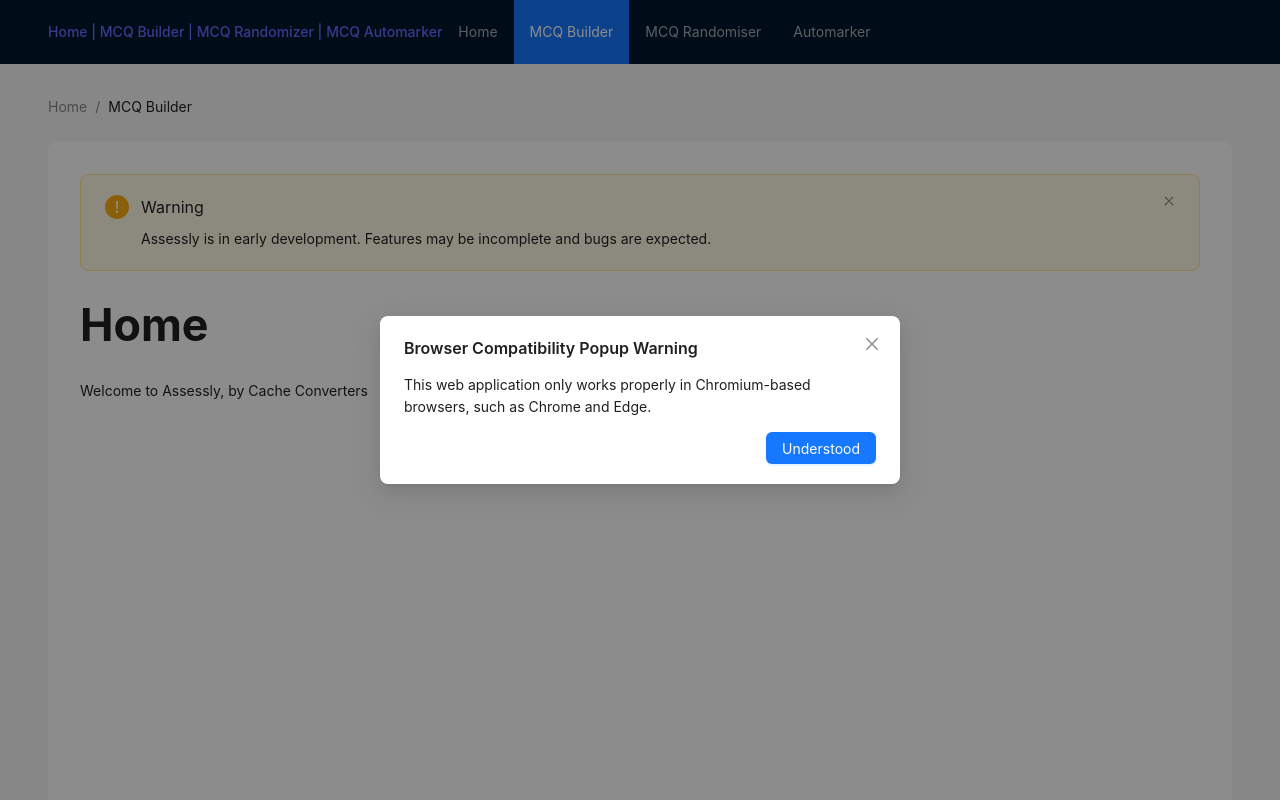
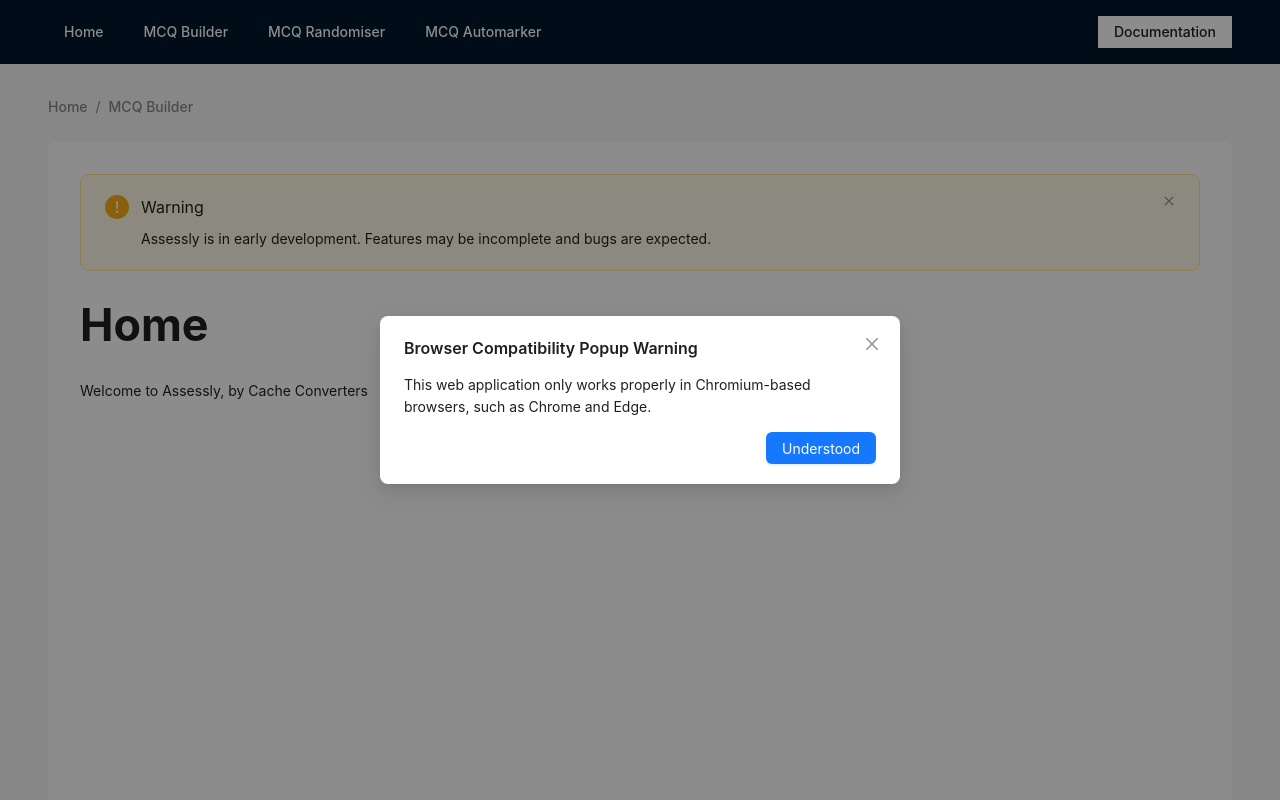
Before and after one commit to uoa-compsci399-2025-s1/capstone-project-2025-s1-team-11, a React (Vite) app in the folder client/: page / in a window 1280 px wide. Shown: the top 800 px of the page. Built offline with nearby package versions, Linux system fonts and the light colour scheme.

Commit message:
Visual updates after React Router added.
Buttons updated for React Router. Randomiser spelling updated to be consistent. Documentation page added. Breadcrumbs are now broken as they were linked to the layout page.

```diff
--- a/client/src/AppRoutes.jsx
+++ b/client/src/AppRoutes.jsx
@@ -4,7 +4,9 @@ import App from './App.jsx';
 import Home from "./pages/home.jsx";
 import Builder from "./pages/builder.jsx";
 import Marker from "./pages/marker.jsx";
-import Randomizer from "./pages/randomizer.jsx";
+import Randomiser from "./pages/randomiser.jsx";
+import Documentation from "./pages/documentation.jsx";
+
 
 export default function AppRoutes() {
     return (
@@ -12,8 +14,9 @@ export default function AppRoutes() {
             <Route element={<App />}>
                 <Route path="/" element={<Home />} />
                 <Route path="/builder" element={<Builder />} />
-                <Route path="/randomizer" element={<Randomizer />} />
+                <Route path="/randomiser" element={<Randomiser />} />
                 <Route path="/marker" element={<Marker />} />
+                <Route path="/documentation" element={<Documentation />} />
             </Route>
         </Routes>
     );
--- a/client/src/components/Layout.jsx
+++ b/client/src/components/Layout.jsx
@@ -1,6 +1,7 @@
 import React from 'react';
-import { Layout, Menu, Breadcrumb, theme } from 'antd';
-import {Navigation} from "./navigation.jsx";
+import { Layout, Breadcrumb, theme } from 'antd';
+import { Navigation } from "./navigation.jsx";
+import { Link } from 'react-router';
 
 const { Header, Content, Footer } = Layout;
 
@@ -9,27 +10,21 @@ const MCQLayout = ({ children }) => {
     token: { colorBgContainer, borderRadiusLG },
   } = theme.useToken();
 
-  const items = [
-    { key: '1', label: 'Home' },
-    { key: '2', label: 'MCQ Builder' },
-    { key: '3', label: 'MCQ Randomiser' },
-    { key: '4', label: 'Automarker' },
-  ];
-
   return (
     <Layout style={{ minHeight: '100vh', minWidth: '100vw', display: 'flex', flexDirection: 'column' }}>
         <Header style={{ display: 'flex', alignItems: 'center', padding: '0 24px' }}>
             {/* update logo */}
             <div className="logo" style={{ marginRight: '24px' }} /><Navigation />
-            {/* default key 2 = mcq creator tab */}
-            <Menu theme="dark" mode="horizontal" defaultSelectedKeys={['2']} items={items} style={{ flex: 1, minWidth: 0 }} />
-
       </Header>
       <Content style={{ padding: '32px 48px', flex: 1 }}>
         <div style={{maxWidth: '1200px', margin: '0 auto'}}>
         <Breadcrumb style={{ marginBottom: '24px' }}>
-          <Breadcrumb.Item>Home</Breadcrumb.Item>
-          <Breadcrumb.Item>MCQ Builder</Breadcrumb.Item>
+          <Breadcrumb.Item>
+            <Link to="/">Home</Link>
+          </Breadcrumb.Item>
+          <Breadcrumb.Item>
+            <Link to="/builder">MCQ Builder</Link>
+          </Breadcrumb.Item>
         </Breadcrumb>
         <div
           style={{
--- a/client/src/components/navigation.jsx
+++ b/client/src/components/navigation.jsx
@@ -1,13 +1,28 @@
 import { NavLink } from "react-router";
+import { Button, Space } from "antd";
 
 export function Navigation() {
     return (
-        <nav>
-            <NavLink to="/" end>Home | </NavLink>
-            <NavLink to="/builder" end>MCQ Builder | </NavLink>
-            <NavLink to="/randomizer" end>MCQ Randomizer | </NavLink>
-            <NavLink to="/marker" end>MCQ Automarker</NavLink>
-
+        <nav style={{ width: "100%" }}>
+            <div style={{ display: "flex", justifyContent: "space-between", width: "100%", paddingRight: "24px" }}>
+                <Space>
+                    <NavLink to="/" end>
+                        <Button type="text" style={{ borderRadius: 0, color: "#fff", fontWeight: 500 }}>Home</Button>
+                    </NavLink>
+                    <NavLink to="/builder" end>
+                        <Button type="text" style={{ borderRadius: 0, color: "#fff", fontWeight: 500 }}>MCQ Builder</Button>
+                    </NavLink>
+                    <NavLink to="/randomiser" end>
+                        <Button type="text" style={{ borderRadius: 0, color: "#fff", fontWeight: 500 }}>MCQ Randomiser</Button>
+                    </NavLink>
+                    <NavLink to="/marker" end>
+                        <Button type="text" style={{ borderRadius: 0, color: "#fff", fontWeight: 500 }}>MCQ Automarker</Button>
+                    </NavLink>
+                </Space>
+                <NavLink to="/documentation" end>
+                    <Button type="text" style={{ borderRadius: 0, backgroundColor: "#fff", fontWeight: 500 }}>Documentation</Button>
+                </NavLink>
+            </div>
         </nav>
     );
 }
--- /dev/null
+++ b/client/src/pages/documentation.jsx
@@ -0,0 +1,14 @@
+// src/pages/ExamFileManager.jsx
+import React from "react";
+
+const Home = ({  }) => {
+
+    return (
+        <div>
+            <h1>Documentation</h1>
+            <p>tbd</p>
+        </div>
+    );
+};
+
+export default Home;
--- a/client/src/pages/randomizer.jsx
+++ b/client/src/pages/randomiser.jsx
@@ -1,14 +1,14 @@
 // src/pages/ExamFileManager.jsx
 import React from "react";
 
-const Randomizer = ({  }) => {
+const Randomiser = ({  }) => {
 
     return (
         <div>
-            <h1>Randomizer</h1>
+            <h1>Randomiser</h1>
 
         </div>
     );
 };
 
-export default Randomizer;
+export default Randomiser;
```
